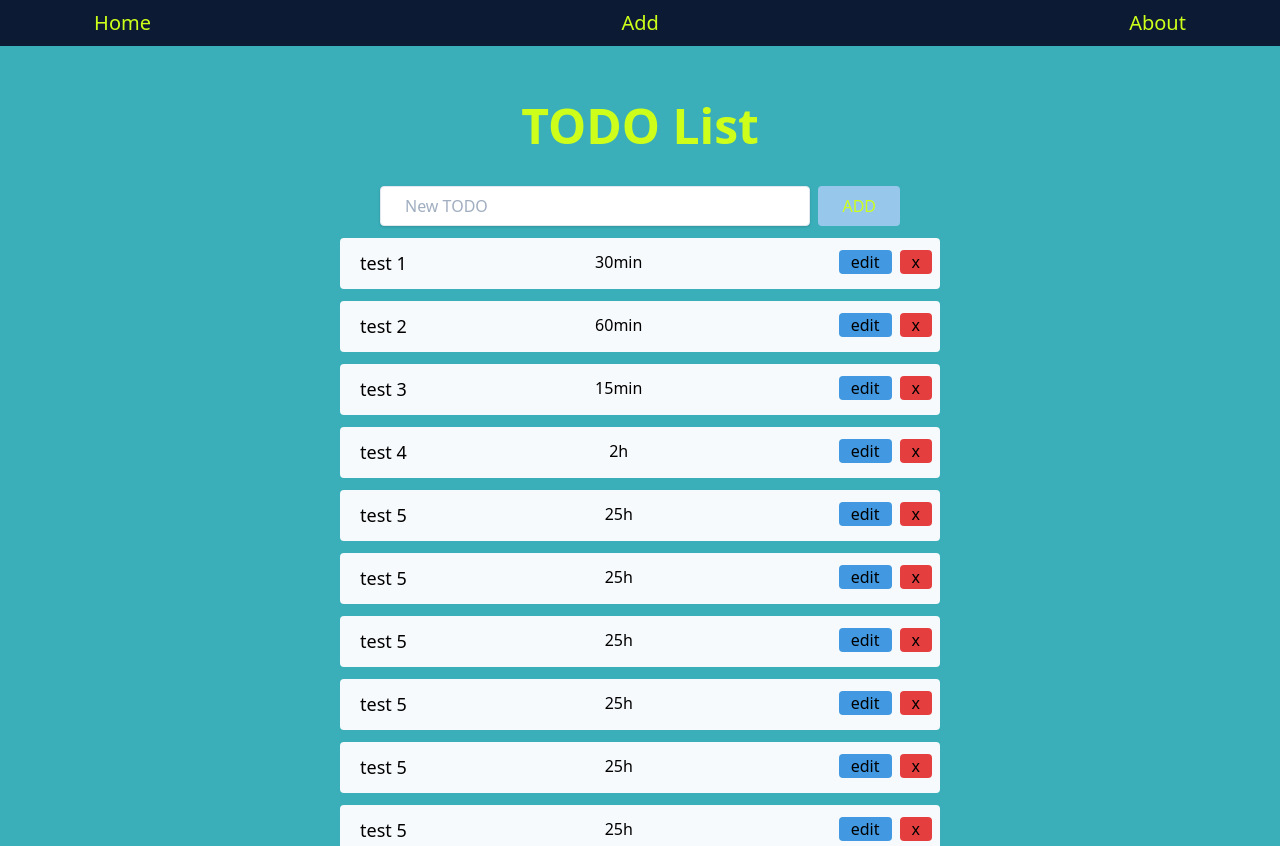
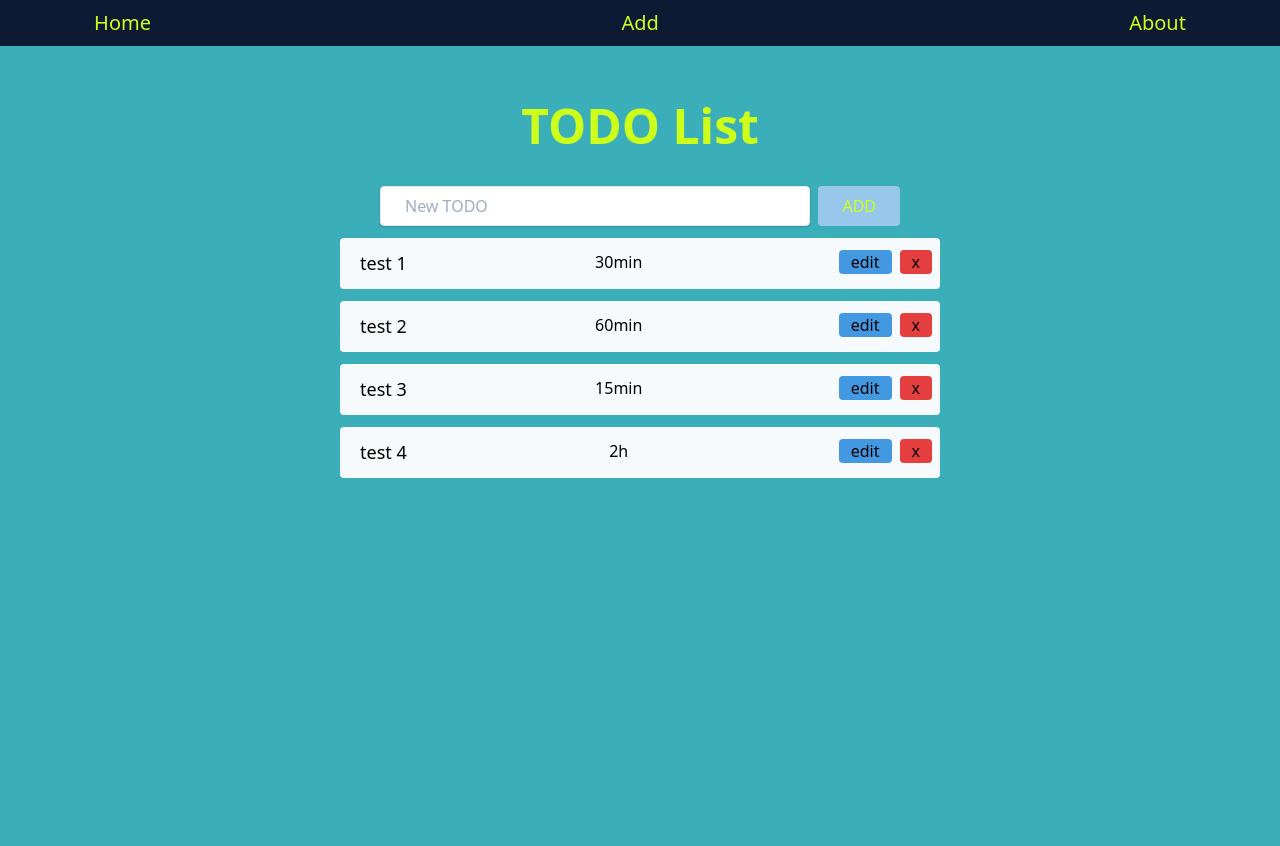
Before and after one commit to Lorakus/TODOSkSy2020, a Nuxt app: page / in a window 1280 px wide. Built offline with nearby package versions, Linux system fonts and the light colour scheme.

Commit message:
scroll need fix

```diff
--- a/layouts/default.vue
+++ b/layouts/default.vue
@@ -1,9 +1,8 @@
 <template>
-  <div class="overflow-scroll bg-verdigris">
+  <div class="bg-verdigris">
     <NormalNavbar class="hidden md:grid" />
-    <MobileNavbar class="md:hidden absolute w-full bottom-0"/>
     <nuxt />
-
+    <MobileNavbar class="md:hidden absolute bottom-0 w-full"/>
   </div>
 </template>
 
--- a/pages/index.vue
+++ b/pages/index.vue
@@ -16,15 +16,7 @@
           <Todo todo_name="test 2" time="60min"/>
           <Todo todo_name="test 3" time="15min"/>
           <Todo todo_name="test 4" time="2h"/>
-          <Todo todo_name="test 5" time="25h"/>
-                    <Todo todo_name="test 5" time="25h"/>
 
-          <Todo todo_name="test 5" time="25h"/>
-          <Todo todo_name="test 5" time="25h"/>
-          <Todo todo_name="test 5" time="25h"/>
-          <Todo todo_name="test 5" time="25h"/>
-          <Todo todo_name="test 5" time="25h"/>
-          <Todo todo_name="test 5" time="25h"/>
 
 
         </div>
```
